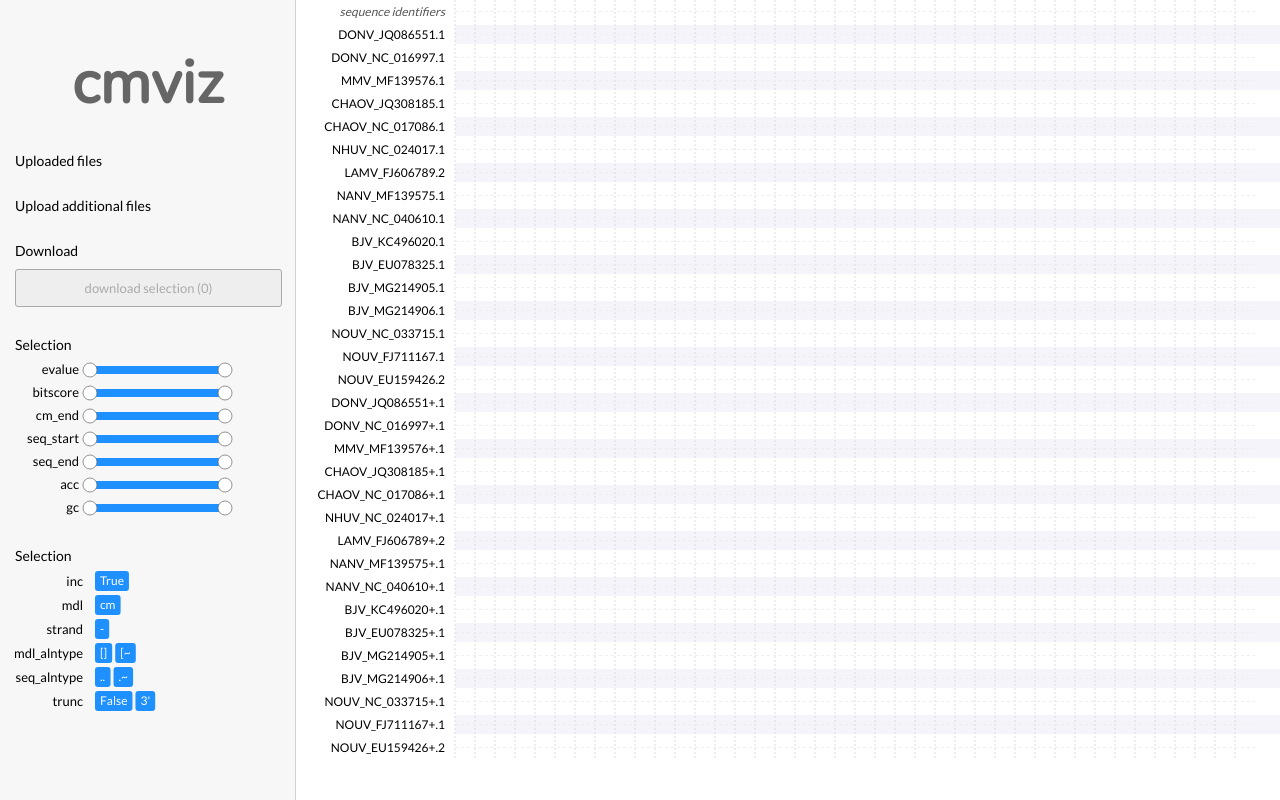
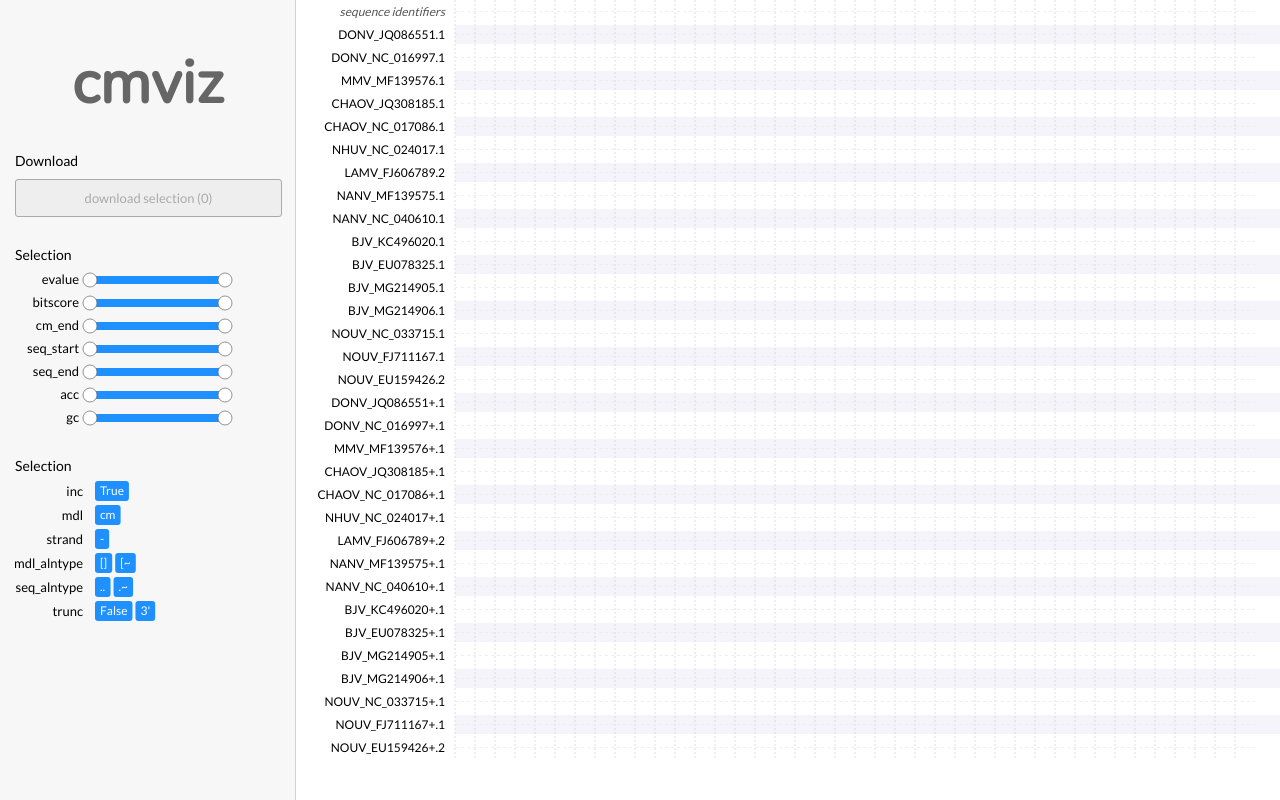
Before and after one commit to mtw/CMviz, a Django app: page /viz/ in a window 1280 px wide. Run offline with Django 3.2, Linux system fonts and the light colour scheme; some libraries are stand-ins or nearby versions.

Commit message:
disable session upload

```diff
--- a/viz/static/js/main.js
+++ b/viz/static/js/main.js
@@ -66,7 +66,7 @@ function main() {
 
     // makeInfoPanel();
     makeTooltip();
-    makeUploadButton();
+    // makeUploadButton();
     makeDownloadButton();
 
 
--- a/viz/templates/viz/main.html
+++ b/viz/templates/viz/main.html
@@ -35,13 +35,11 @@
                 <h1><a href="">cmviz</a></h1>
                 <!-- <a href="/dummy">flush</a> -->
 
-                <p class="toolbar-header">Uploaded files</p>
-                <div id="files-exist"></div>
+                <!-- <p class="toolbar-header">Uploaded files</p> -->
+                <!-- <div id="files-exist"></div> -->
 
-                <p class="toolbar-header">Upload additional files</p>
-                <div id="uploader">
-
-
+                <!-- <p class="toolbar-header">Upload additional files</p> -->
+                <!-- <div id="uploader"> -->
                     <!-- {% if files_exist %}
                 <ul>
                     {% for i in files_exist %}
@@ -59,10 +57,7 @@
                         <input type="hidden" name="form-type" value="upload">
                         <input class="button" style="width:100%;" type="submit" value="upload file" />
                     </form> -->
-
-
-
-                </div>
+                <!-- </div> -->
 
                 <div>
                     <p class="toolbar-header">Download</p>
```
